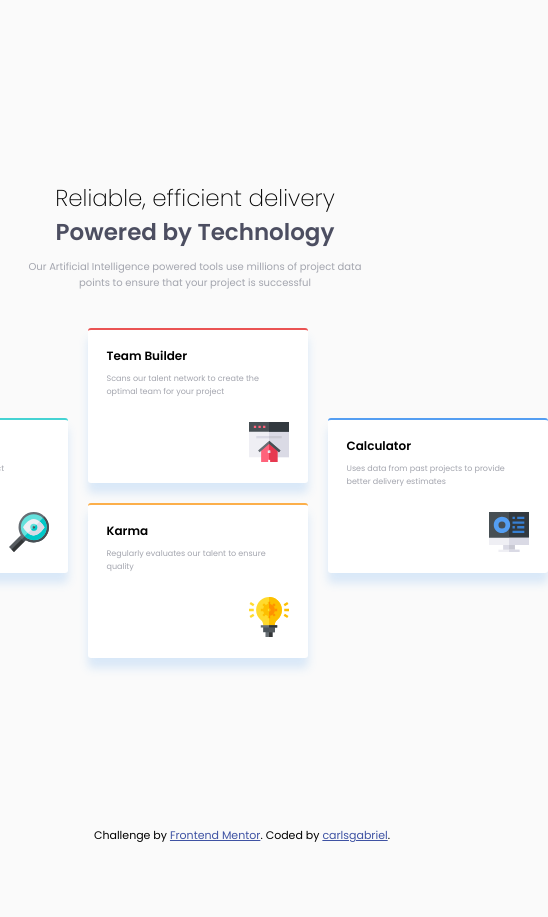
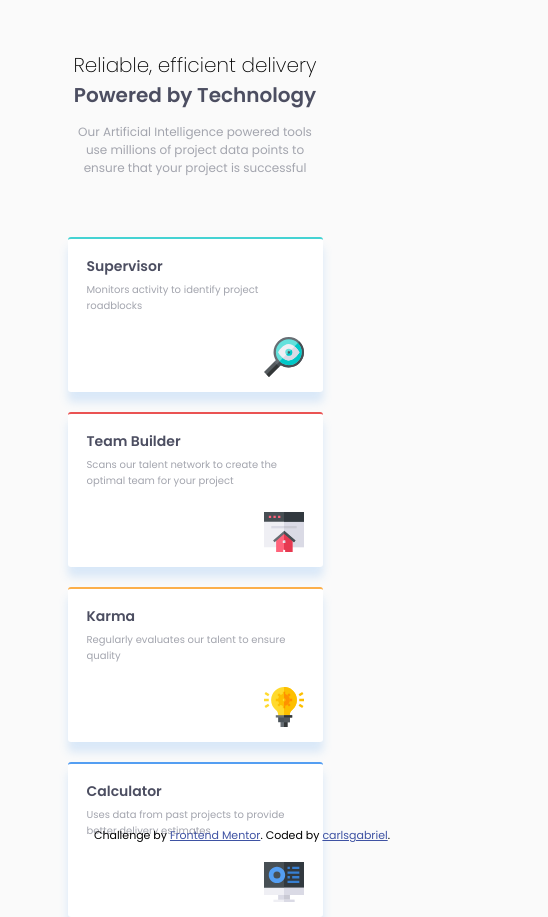
Before and after one commit to carlsgabriel/frontendMentorFourCardFeatureSection, a plain HTML site: page index.html in a window 390 px wide. Shown: the whole page, 548 px wide, since content can reach past the window. Before the commit the page ends 844 px from the top, so only its background shows below. Drawn offline with Linux system fonts and the light colour scheme.

Commit message:
adding responsiveness and deleting unnecessary files

```diff
--- a/index.html
+++ b/index.html
@@ -78,12 +78,10 @@
 
   </div>
 
-  <footer>
     <p class="attribution">
       Challenge by <a href="https://www.frontendmentor.io?ref=challenge" target="_blank">Frontend Mentor</a>.
       Coded by <a href="#">carlsgabriel</a>.
     </p>
-  </footer>
 
 </body>
 
--- a/style.css
+++ b/style.css
@@ -70,7 +70,7 @@ body {
 .card h3 {
     font-size: 12px;
     font-weight: 600;
-    color: (234, 12%, 34%)
+    color: hsl(234, 12%, 34%)
 }
 
 .card p {
@@ -124,3 +124,66 @@ body {
     right: 0;
     bottom: 0;
 }
+
+@media(max-width: 720px){
+    body {
+        height: auto;
+        justify-content: initial;
+        position: initial;
+    }
+
+    .top {
+        width: 255px;
+        margin-top: 50px;
+    }
+
+    .top h1 {
+        font-size: 20px;
+    }
+
+    .top span {
+        font-size: 20px;
+    }
+
+    .top p {
+        font-size: 12px;
+        margin-top: 13px;
+    }
+
+    .cards {
+        width: 255px;
+        margin-top: 60px;
+        flex-direction: column;
+    }
+
+    .cards-left {
+        align-items: initial;
+    }
+
+    .card {
+        width: 255px;
+    }
+
+    .card h3 {
+        font-size: 14px;
+    }
+
+    .card p {
+        font-size: 10px;
+        margin-top: 5px;
+    }
+
+    .cards-center .card:nth-child(2){
+        margin-bottom: 0px;
+    }
+
+    .cards-right{
+        align-items: initial;
+    }
+
+    .attribution {
+        position: absolute;
+        right: 0;
+        bottom: 0;
+    }
+}
```
Also changed, not shown: design/desktop-design.jpg (deleted), design/desktop-preview.jpg (deleted), design/mobile-design.jpg (deleted), 3 other files.
